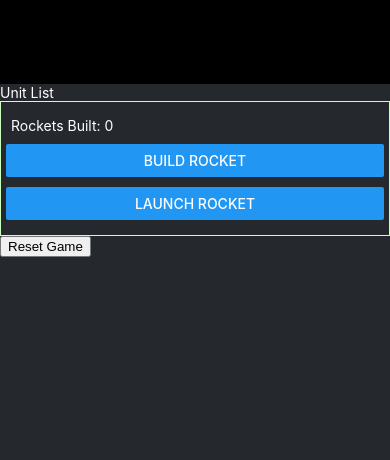
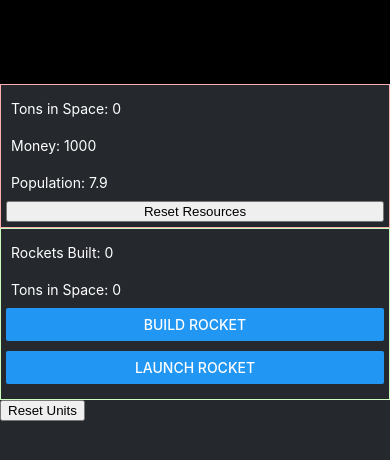
Before and after one commit to mchusma/singularity, a React Native app: screen / in a window 390 px wide. Shown: the top 460 px of the page. Built offline with nearby package versions, Linux system fonts and the light colour scheme.

Commit message:
updated ids to strings to be easier to use added order and levels

```diff
--- /dev/null
+++ b/src/components/activeResources.tsx
@@ -0,0 +1,28 @@
+import React from 'react';
+import { useDispatch, useSelector } from 'react-redux';
+import { View, Text } from 'react-native';
+import { RootState, persistor } from '../store/store';
+import { styles } from './styles';
+import { resetGame } from '../store/resourceSlice';
+
+function ActiveResources() {
+  const resources = useSelector((state: RootState) => state.resources.resources);
+  const dispatch = useDispatch();
+
+  return (
+    <View style={styles.resourceWrapper}>
+      {resources.map((resource) => (
+        <Text key={resource.id} style={styles.text}>
+          {resource.name}: {resource.quantity}
+        </Text>
+      ))}
+              <button onClick={() => {
+          persistor.purge().then(() => {
+              dispatch(resetGame());
+          });
+          }}>Reset Resources</button>
+    </View>
+  );
+}
+
+export default ActiveResources;
--- a/src/components/activeUnits.tsx
+++ b/src/components/activeUnits.tsx
@@ -29,15 +29,16 @@ const ActiveUnits = () => {
             unitsRef.current.forEach((unit: Unit) => {
                 if (!unit.isVisible) {
                     interface RequiredUnit {
-                        unitId: number;
+                        unitId: string;
                         quantity: number;
                       }
                       const requirementsMet = unit.requiredUnits.every((requiredUnit: RequiredUnit) => {
-                        const requiredUnitState = unitsRef.current.find((u: typeof unit) => u.id === requiredUnit.unitId);                        if (!requiredUnitState) {
-                            console.error(`Required unit with id ${requiredUnit.unitId} not found`);
+                        const requiredUnitState = unitsRef.current.find((u: Unit) => u.id === requiredUnit.unitId);
+                        if (!requiredUnitState) {
+                          console.error(`Required unit with id ${requiredUnit.unitId} not found`);
                         }
                         return requiredUnitState && requiredUnitState.quantity >= requiredUnit.quantity;
-                    });
+                      });
 
                     if (requirementsMet) {
                         dispatch(updateUnitVisibility(unit.id));
@@ -61,7 +62,7 @@ const ActiveUnits = () => {
         return { UnitComponent, ...unitState };
     }).filter(unit => unit.isVisible);
 
-    const sortedVisibleUnits = visibleUnitsWithState.sort((a, b) => (a.id || 0) - (b.id || 0)).map(unit => unit.UnitComponent);
+    const sortedVisibleUnits = visibleUnitsWithState.sort((a, b) => (a.order || 0) - (b.order || 0)).map(unit => unit.UnitComponent);
     return (
         <div>
             {sortedVisibleUnits.map((Unit, index) => <Unit key={index} />)}
@@ -69,7 +70,7 @@ const ActiveUnits = () => {
                 persistor.purge().then(() => {
                     dispatch(resetGame());
                 });
-                }}>Reset Game</button>
+                }}>Reset Units</button>
         </div>
     );
 }
--- a/src/components/styles.tsx
+++ b/src/components/styles.tsx
@@ -15,6 +15,11 @@ export const styles = StyleSheet.create({
   buttonContainer: {
     paddingBottom: 10,
   },
+  resourceWrapper: {
+    borderColor: getRandomLightColor(),
+    borderWidth: 1,
+    padding: 5
+  },
 });
 
 function getRandomLightColor() {
--- a/src/screens/actionTab.tsx
+++ b/src/screens/actionTab.tsx
@@ -1,11 +1,12 @@
 import React from 'react';
 import ActiveUnits from '../components/activeUnits';
-import { View, Text, StyleSheet } from 'react-native';
+import ActiveResources from '../components/activeResources';
+import { View, StyleSheet } from 'react-native';
 
 function ActionTab() {
   return (
     <View style={styles.container}>
-      <Text style={styles.text}>Unit List</Text>
+      <ActiveResources />
       <ActiveUnits />
     </View>
   );
--- /dev/null
+++ b/src/store/initialResources.ts
@@ -0,0 +1,9 @@
+import { ResourcesState } from './resourceSlice';
+
+export const initialResources: ResourcesState = {
+    resources: [
+      { id: 'tonsInSpace', name: 'Tons in Space', quantity: 0 },
+      { id: 'money', name: 'Money', quantity: 1000 },
+      { id: 'population', name: 'Population', quantity: 7.9 },
+    ],
+  };
--- a/src/store/initialUnits.ts
+++ b/src/store/initialUnits.ts
@@ -1,27 +1,36 @@
-import { UnitsState } from './unitSlice'; // Adjust the path as needed
+import { UnitsState } from './unitSlice';
 
 export const initialUnits: UnitsState = {
   units: [
     {
-      id: 1,
+      id: 'rocket',
       name: 'Rocket',
+      order: 1,
       isVisible: true,
       quantity: 0,
+      level: 0,
+      levelCost: 10000,
       requiredUnits: []
     },
     {
-      id: 2,
+      id: 'factory',
       name: 'Factory',
+      order: 2,
       isVisible: false,
       quantity: 0,
-      requiredUnits: [{ unitId: 1, quantity: 10 }]
+      level: 0,
+      levelCost: 0,
+      requiredUnits: [{ unitId: 'rocket', quantity: 10 }]
     },
     {
-      id: 3,
+      id: 'factoryEmitter',
       name: 'FactoryEmitter',
+      order: 3,
       isVisible: false,
       quantity: 0,
-      requiredUnits: [{ unitId: 2, quantity: 10 }]
+      level: 0,
+      levelCost: 0,
+      requiredUnits: [{ unitId: 'factory', quantity: 10 }]
     },
   ]
 };
--- /dev/null
+++ b/src/store/resourceSlice.ts
@@ -0,0 +1,32 @@
+import { createSlice, PayloadAction } from '@reduxjs/toolkit';
+import { initialResources } from './initialResources';
+
+interface Resource {
+  id: string;
+  name: string;
+  quantity: number;
+  requiredUnits: Array<{ unitId: number, quantity: number }>;
+}
+
+export interface ResourcesState {
+  resources: Resource[];
+}
+
+const resourcesSlice = createSlice({
+  name: 'resources',
+  initialState: initialResources,
+  reducers: {
+    updateResourceQuantity: (state, action: PayloadAction<{ resourceId: string, quantityChange: number }>) => {
+      const resource = state.resources.find(res => res.id === action.payload.resourceId);
+      if (resource) {
+        resource.quantity += action.payload.quantityChange;
+      }
+    },
+    resetGame: (state) => {
+        return initialResources;
+      },
+  },
+});
+
+export const { updateResourceQuantity, resetGame } = resourcesSlice.actions;
+export default resourcesSlice.reducer;
--- a/src/store/store.ts
+++ b/src/store/store.ts
@@ -3,6 +3,7 @@ import unitsReducer from './unitSlice'; // Updated import path
 import AsyncStorage from '@react-native-async-storage/async-storage';
 import { persistStore, persistReducer } from 'redux-persist';
 import logger from 'redux-logger';
+import resourcesReducer from './resourceSlice';
 
 const persistConfig = {
   key: 'root',
@@ -11,6 +12,7 @@ const persistConfig = {
 
 const rootReducer = combineReducers({
   units: unitsReducer,
+  resources: resourcesReducer,
 });
 
 const persistedReducer = persistReducer(persistConfig, rootReducer);
--- a/src/store/unitSlice.ts
+++ b/src/store/unitSlice.ts
@@ -2,11 +2,14 @@ import { createSlice, PayloadAction } from '@reduxjs/toolkit';
 import { initialUnits } from './initialUnits';
 
 export interface Unit {
-  id: number;
+  id: string;
   name: string;
+  order: number,
   isVisible: boolean;
   quantity: number;
-  requiredUnits: Array<{ unitId: number, quantity: number }>;
+  requiredUnits: Array<{ unitId: string, quantity: number }>;
+  level: number;
+  levelCost: number;
 }
 
 export interface UnitsState {
@@ -17,7 +20,7 @@ const unitsSlice = createSlice({
   name: 'units',
   initialState: initialUnits,
   reducers: {
-    updateUnitVisibility(state, action: PayloadAction<number>) {
+    updateUnitVisibility(state, action: PayloadAction<string>) {
       const unit = state.units.find(unit => unit.id === action.payload);
       if (unit) {
         unit.isVisible = true;
@@ -26,7 +29,7 @@ const unitsSlice = createSlice({
     resetGame: (state) => {
       return initialUnits;
     },
-    updateUnitQuantity: (state, action: PayloadAction<{ unitId: number, quantityChange: number }>) => {
+    updateUnitQuantity: (state, action: PayloadAction<{ unitId: string, quantityChange: number }>) => {
       try {
         const unit = state.units.find(unit => unit.id === action.payload.unitId);
         if (unit) {
--- a/src/units/Factory.tsx
+++ b/src/units/Factory.tsx
@@ -6,23 +6,22 @@ import { updateUnitQuantity } from '../store/unitSlice';
 import { styles } from '../components/styles';
 
 interface Unit {
-  id: number;
+  id: string;
   quantity: number;
 }
 
 function Factory() {
   const dispatch = useDispatch();
-  const unitId = 2; // Replace with the actual unit ID you're looking for
+  const unitId = 'factory';
   const unitQuantity = useSelector((state: RootState) => {
     const unit = state.units?.units?.find((unit) => unit.id === unitId);
     return unit ? unit.quantity : 0;
   });
-//  const factoriesBuilt = useSelector((state: RootState) => state.units?.units?.find((unit) => unit.id === unitId));
 
   useEffect(() => {
     const intervalRockets = setInterval(() => {
       for (let i = 0; i < unitQuantity; i++) {
-        dispatch(updateUnitQuantity({ unitId: 1, quantityChange: 1 }));
+        dispatch(updateUnitQuantity({ unitId: 'rocket', quantityChange: 1 }));
       }
     }, 1000);
 
@@ -35,7 +34,7 @@ function Factory() {
     <View style={styles.unitWrapper}>
       <View>
         <Text style={styles.text}>Factories Built: {unitQuantity}</Text>
-        <Button title="Build Factory" onPress={() => dispatch(updateUnitQuantity({ unitId: 2, quantityChange: 1 }))} />
+        <Button title="Build Factory" onPress={() => dispatch(updateUnitQuantity({ unitId: 'factory', quantityChange: 1 }))} />
       </View>
     </View>
   );
--- a/src/units/FactoryEmitter.tsx
+++ b/src/units/FactoryEmitter.tsx
@@ -6,19 +6,19 @@ import { updateUnitQuantity } from '../store/unitSlice';
 import { styles } from '../components/styles';
 
 interface Unit {
-    id: number;
+    id: string;
     quantity: number;
   }
 
   function FactoryEmitter() {
     const dispatch = useDispatch();
-    const unitId = 3; // Replace with the actual unit ID you're looking for
+    const unitId = 'factoryEmitter'; // Replace with the actual unit ID you're looking for
     const factoryEmittersBuilt = useSelector((state: RootState) => state.units?.units?.find((unit) => unit.id === unitId));
 
     useEffect(() => {
       const intervalFactories = setInterval(() => {
         for (let i = 0; i < (factoryEmittersBuilt?.quantity || 0); i++) {
-            dispatch(updateUnitQuantity({ unitId: 2, quantityChange: 1 }));
+            dispatch(updateUnitQuantity({ unitId: 'factory', quantityChange: 1 }));
         }
       }, 10000);
 
@@ -32,7 +32,7 @@ interface Unit {
     <View style={styles.unitWrapper}>
       <View>
       <Text style={styles.text}>Factory Emitters Built: {factoryEmittersBuilt?.quantity || 0}</Text>
-        <Button title="Build Factory Emitter" onPress={() => dispatch(updateUnitQuantity({ unitId: 3, quantityChange: 1 }))} />
+        <Button title="Build Factory Emitter" onPress={() => dispatch(updateUnitQuantity({ unitId: 'factoryEmitter', quantityChange: 1 }))} />
       </View>
     </View>
   );
--- a/src/units/Rocket.tsx
+++ b/src/units/Rocket.tsx
@@ -3,26 +3,42 @@ import { useDispatch, useSelector } from 'react-redux';
 import { View, Button,Text } from 'react-native';
 import { RootState } from '../store/store';
 import { updateUnitQuantity } from '../store/unitSlice';
+import { updateResourceQuantity } from '../store/resourceSlice';
 import { styles } from '../components/styles';
 
 interface Unit {
-  id: number;
+  id: string;
   quantity: number;
 }
 
 function Rocket() {
   const dispatch = useDispatch();
-  const unitId = 1;
+  const unitId = 'rocket';
   const rocketsBuilt = useSelector((state: RootState) => state.units?.units?.find((unit) => unit.id === unitId));
+  const tonsInSpace = useSelector((state: RootState) => state.resources.resources.find(res => res.id === 'tonsInSpace'));
 
   return (
     <View style={styles.unitWrapper}>
       <Text style={styles.text}>Rockets Built: {rocketsBuilt?.quantity || 0}</Text>
+      <Text style={styles.text}>Tons in Space: {tonsInSpace?.quantity || 0}</Text>
       <View style={styles.buttonContainer}>
-        <Button title="Build Rocket" onPress={() => dispatch(updateUnitQuantity({ unitId: 1, quantityChange: 1 }))} />
+        <Button
+          title="Build Rocket"
+          onPress={() => {
+            dispatch(updateUnitQuantity({ unitId: 'rocket', quantityChange: 1 }));
+            dispatch(updateResourceQuantity({ resourceId: 'money', quantityChange: -100 }));
+          }}
+        />
       </View>
       <View style={styles.buttonContainer}>
-        <Button title="Launch Rocket" onPress={() => dispatch(updateUnitQuantity({ unitId: 1, quantityChange: -1 }))} />
+      <Button
+        title="Launch Rocket"
+        onPress={() => {
+          dispatch(updateUnitQuantity({ unitId: 'rocket', quantityChange: -1 }));
+          dispatch(updateResourceQuantity({ resourceId: 'tonsInSpace', quantityChange: 1 }));
+          dispatch(updateResourceQuantity({ resourceId: 'money', quantityChange: 200 }));
+        }}
+      />
       </View>
     </View>
   );
```
